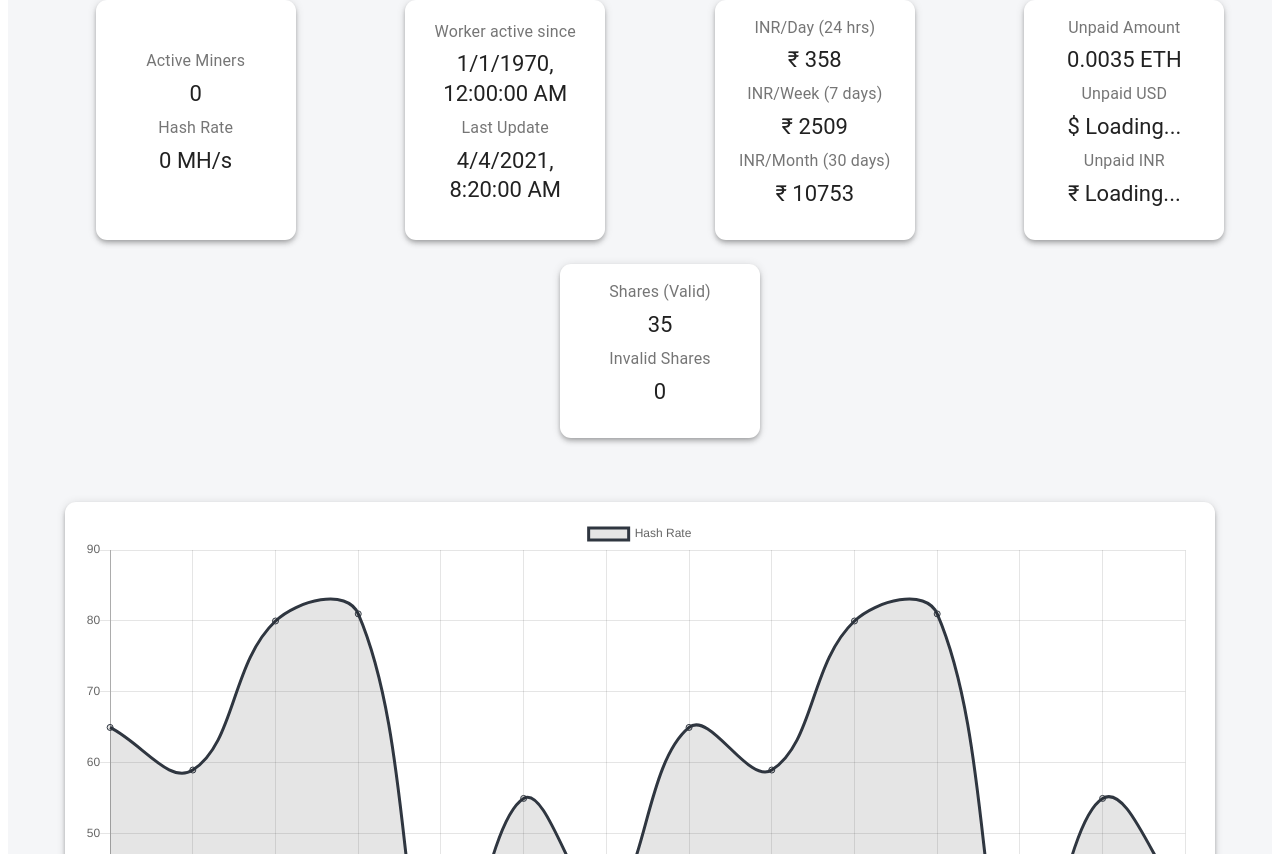
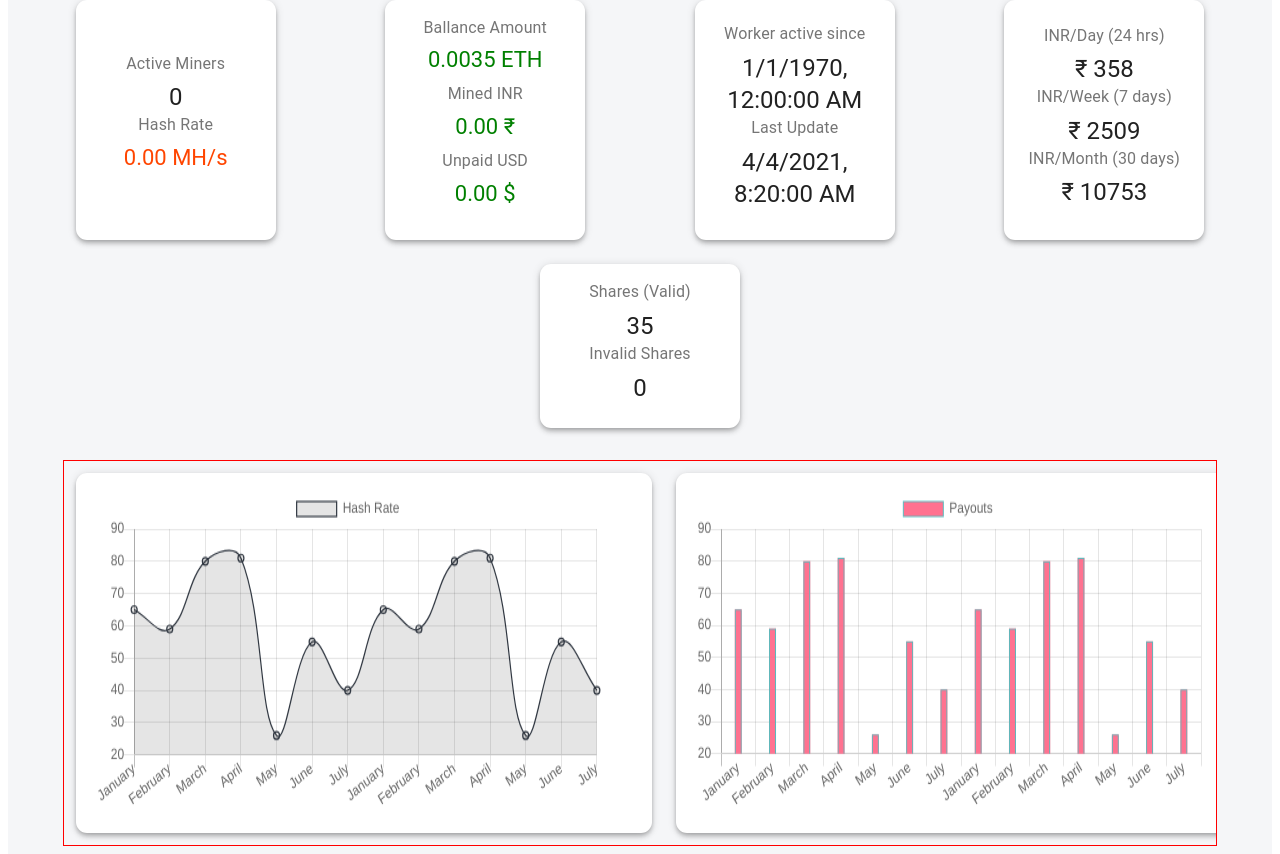
Before and after one commit to Pratik521992/COIN, a React (Create React App) app: page / in a window 1280 px wide. Shown: the part 306-1160 px from the top of the page. Built offline with nearby package versions, Linux system fonts and the light colour scheme; no server answers.

Commit message:
Bug fixes

```diff
--- a/package.json
+++ b/package.json
@@ -12,6 +12,7 @@
     "chart.js": "^2.7.3",
     "node-sass": "^5.0.0",
     "react": "^17.0.2",
+    "react-countup": "^4.3.3",
     "react-dom": "^17.0.2",
     "react-redux": "^7.2.3",
     "react-scripts": "4.0.3",
--- a/src/App.scss
+++ b/src/App.scss
@@ -68,7 +68,7 @@
 
   .SearchContainer {
     &:hover > .SearchInput {
-      width: 400px;
+      width: 200px;
       padding: 0 6px;
     }
     background-color: #2f3640;
@@ -122,6 +122,7 @@
      display: flex;
      justify-content: center;
      flex-direction: column;
+     align-items: center;
      .Shards {
       display: flex;
       flex-direction: row;
@@ -136,9 +137,15 @@
         align-items: center;
         justify-content: center;
         text-align: center;
-        .shardValue {
+        .shardValueGreen {
           margin-bottom: 8px;
           font-size: 22px;
+          color: green;
+        }
+        .shardValueRed {
+          margin-bottom: 8px;
+          font-size: 22px;
+          color: orangered;
         }
       }
      }
@@ -150,8 +157,41 @@
       border-radius: 11px !important;
     }
     .MapContainer {
-      height: auto;
-      padding: 20px;
+      display: flex;
+      flex-direction: row;
+      justify-content: space-around;
+      width: 90vw;
+      overflow: hidden;
+      border: 1px solid red;
+      .CardItem {
+        width: 45vw;
+        display: flex;
+        align-items: center;
+        justify-content: space-between;
+        text-align: center;
+        canvas {
+          height: 40vh !important;
+          width: 40vw !important;
+        }
+      }
+      @media only screen and (min-width: 300px) and (max-width: 768px) {
+        display: grid;
+        align-items: center;
+        justify-content: center;
+        text-align: center;
+        .CardItem {
+          width: 100vw;
+          display: flex;
+          align-items: center;
+          justify-content: center;
+          text-align: center;
+          canvas {
+            height: 40vh !important;
+            width: 80vw !important;
+          }
+        }
+      }
+
     }
     .InfoContainer {
       display: flex;
--- a/src/components/Dashboard/Dashboard.js
+++ b/src/components/Dashboard/Dashboard.js
@@ -1,8 +1,8 @@
 import { Typography } from "@material-ui/core";
-import { Chart } from "chart.js";
-import React, { useEffect } from "react";
+import React from "react";
 import { useSelector } from "react-redux";
 import CardItem from "../utils/CardItem";
+import CountUp from "react-countup";
 import {
   usdToInr,
   epoch,
@@ -11,58 +11,19 @@ import {
   ethToUsd,
   ethToInr,
 } from "../utils/converted";
-
-const canvasRef = React.createRef();
+import PayoutChart from "./PayoutChart";
+import HashRateChart from "./HashRateChart";
 
 function Dashboard() {
   const { stats, inr, usd } = useSelector((state) => state.dashboard);
-  useEffect(() => {
-    const data = {
-      labels: [
-        "January",
-        "February",
-        "March",
-        "April",
-        "May",
-        "June",
-        "July",
-        "January",
-        "February",
-        "March",
-        "April",
-        "May",
-        "June",
-        "July",
-      ],
-      datasets: [
-        {
-          label: "Hash Rate",
-          data: [65, 59, 80, 81, 26, 55, 40, 65, 59, 80, 81, 26, 55, 40],
-          fill: true,
-          borderColor: "#2f3640",
-        },
-      ],
-    };
-    const chartBody = new Chart(canvasRef.current, {
-      type: "line",
-      data: data,
-      options: {
-        responsive: true,
-        plugins: {
-          title: {
-            display: true,
-            text: "Custom Chart Title",
-            padding: {
-              top: 10,
-              bottom: 30,
-            },
-          },
-        },
-      },
-    });
 
-    chartBody.render();
-  }, []);
+
+  const values = {
+    speed : hashToMegaHash(stats.reportedHashrate),
+    minedEth: getETH(stats.unpaid),
+    minedInr: ethToInr(inr, getETH(stats.unpaid)),
+    minedUsd: ethToUsd(usd, getETH(stats.unpaid))
+  }
 
   return (
     <div className="Dashboard">
@@ -77,9 +38,55 @@ function Dashboard() {
           <Typography color="textSecondary" gutterBottom>
             Hash Rate
           </Typography>
-          <Typography className="shardValue" variant="h5" component="h2">
-            {hashToMegaHash(stats.reportedHashrate)} MH/s
+          <Typography className={values.speed<56 ? "shardValueRed": "shardValueGreen"} variant="h5" component="h2">
+            <CountUp
+              end={values.speed}
+              separator=" "
+              decimals={2}
+              decimal="."
+              suffix=" MH/s"
+            />
           </Typography>
+        </CardItem>
+
+        <CardItem>
+          <Typography color="textSecondary" gutterBottom>
+            Ballance Amount
+          </Typography>
+          <Typography className={values.minedEth<0.001 ? "shardValueRed": "shardValueGreen"} variant="h5" component="h2">
+          <CountUp
+              end={values.minedEth}
+              separator=","
+              decimals={4}
+              decimal="."
+              suffix=" ETH"
+              />
+          </Typography>
+          <Typography color="textSecondary" gutterBottom>
+            Mined INR
+          </Typography>
+          <Typography className="shardValueGreen" variant="h5" component="h2">
+          <CountUp
+              end={values.minedInr}
+              separator=","
+              decimals={2}
+              decimal="."
+              suffix=" &#x20b9;"
+            />
+          </Typography>
+          <Typography color="textSecondary" gutterBottom>
+            Unpaid USD
+          </Typography>
+          <Typography className="shardValueGreen" variant="h5" component="h2">
+          <CountUp
+              end={values.minedUsd}
+              separator=","
+              decimals={2}
+              decimal="."
+              suffix=" $"
+            />
+          </Typography>
+
         </CardItem>
 
         <CardItem>
@@ -120,27 +127,6 @@ function Dashboard() {
 
         <CardItem>
           <Typography color="textSecondary" gutterBottom>
-            Unpaid Amount
-          </Typography>
-          <Typography className="shardValue" variant="h5" component="h2">
-            {getETH(stats.unpaid)} ETH
-          </Typography>
-          <Typography color="textSecondary" gutterBottom>
-            Unpaid USD
-          </Typography>
-          <Typography className="shardValue" variant="h5" component="h2">
-            $ {ethToUsd(usd, getETH(stats.unpaid))|| 'Loading...'}
-          </Typography>
-          <Typography color="textSecondary" gutterBottom>
-            Unpaid INR
-          </Typography>
-          <Typography className="shardValue" variant="h5" component="h2">
-            &#x20b9; {ethToInr(inr, getETH(stats.unpaid))|| 'Loading...'}
-          </Typography>
-        </CardItem>
-
-        <CardItem>
-          <Typography color="textSecondary" gutterBottom>
             Shares (Valid)
           </Typography>
           <Typography className="shardValue" variant="h5" component="h2">
@@ -155,9 +141,8 @@ function Dashboard() {
         </CardItem>
       </div>
       <div className="MapContainer">
-        <CardItem>
-          <canvas ref={canvasRef} />
-        </CardItem>
+        <HashRateChart />
+        <PayoutChart />
       </div>
       {/* <div className="InfoContainer">
         <CardItem />
--- /dev/null
+++ b/src/components/Dashboard/HashRateChart.js
@@ -0,0 +1,65 @@
+import Chart from 'chart.js';
+import React, { useEffect } from 'react'
+import CardItem from '../utils/CardItem';
+
+const canvasRef = React.createRef();
+
+function HashRateChart() {
+    useEffect(() => {
+        const data = {
+          labels: [
+            "January",
+            "February",
+            "March",
+            "April",
+            "May",
+            "June",
+            "July",
+            "January",
+            "February",
+            "March",
+            "April",
+            "May",
+            "June",
+            "July",
+          ],
+          datasets: [
+            {
+              label: "Hash Rate",
+              data: [65, 59, 80, 81, 26, 55, 40, 65, 59, 80, 81, 26, 55, 40],
+              fill: true,
+              borderColor: "#2f3640",
+              borderWidth: 1.2
+            },
+          ],
+        };
+        const chartBody = new Chart(canvasRef.current, {
+          type: "line",
+          data: data,
+          options: {
+            responsive: true,
+            plugins: {
+              title: {
+                display: true,
+                text: "Custom Chart Title",
+                padding: {
+                  top: 10,
+                  bottom: 30,
+                },
+              },
+            },
+          },
+        });
+
+        chartBody.render();
+      }, []);
+    return (
+        <div>
+            <CardItem>
+          <canvas ref={canvasRef} />
+        </CardItem>
+        </div>
+    )
+}
+
+export default HashRateChart
--- /dev/null
+++ b/src/components/Dashboard/PayoutChart.js
@@ -0,0 +1,67 @@
+import Chart from 'chart.js';
+import React, { useEffect } from 'react'
+import CardItem from '../utils/CardItem'
+
+const canvasRefBar = React.createRef();
+
+function PayoutChart() {
+        useEffect(() => {
+            const data = {
+              labels: [
+                "January",
+                "February",
+                "March",
+                "April",
+                "May",
+                "June",
+                "July",
+                "January",
+                "February",
+                "March",
+                "April",
+                "May",
+                "June",
+                "July",
+              ],
+              datasets: [
+                {
+                    label: 'Payouts',
+                    data: [65, 59, 80, 81, 26, 55, 40, 65, 59, 80, 81, 26, 55, 40],
+                    borderColor: 'rgba(75, 192, 192, 0.9)',
+                    backgroundColor: 'rgba(255, 99, 132, 0.9)',
+                    borderWidth: 1,
+                    borderRadius: 6,
+                    borderSkipped: 'bottom',
+                    barThickness: 7,
+                  },
+              ],
+            };
+            const chartBody = new Chart(canvasRefBar.current, {
+                type: 'bar',
+                data: data,
+                options: {
+                  responsive: true,
+                  plugins: {
+                    legend: {
+                      position: 'top',
+                    },
+                    title: {
+                      display: true,
+                      text: 'Chart.js Bar Chart'
+                    }
+                  }
+                },
+            });
+
+            chartBody.render();
+          }, [])
+    return (
+        <div>
+            <CardItem>
+          <canvas ref={canvasRefBar} />
+        </CardItem>
+        </div>
+    )
+}
+
+export default PayoutChart
```
Also changed, not shown: 1 other file (tests, documents, lock files or other folders).
